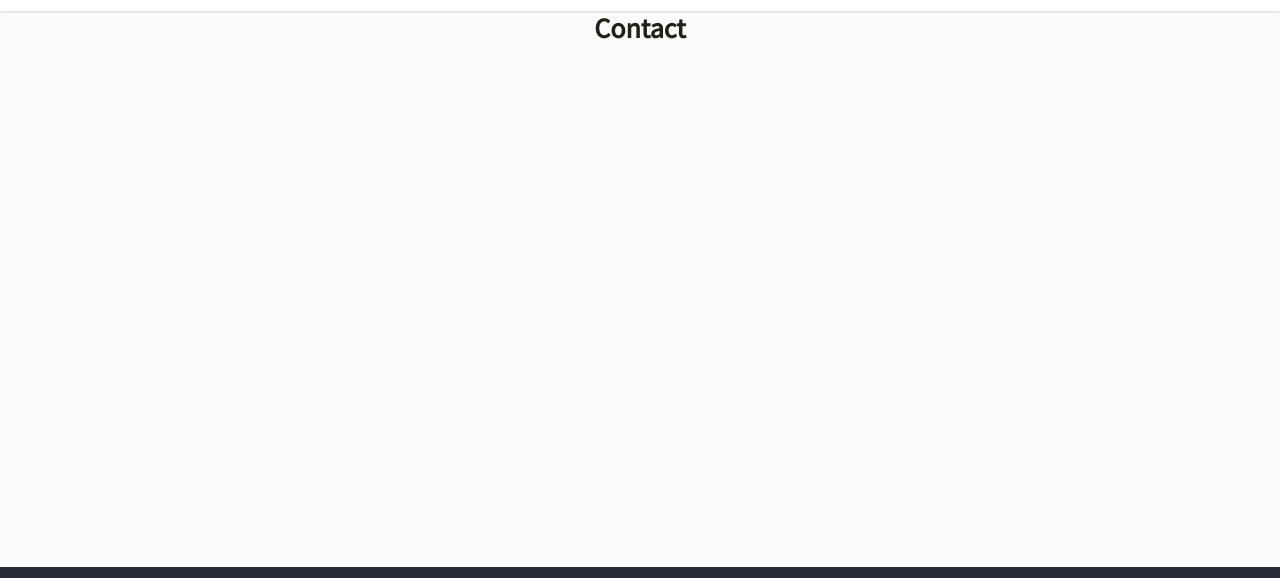
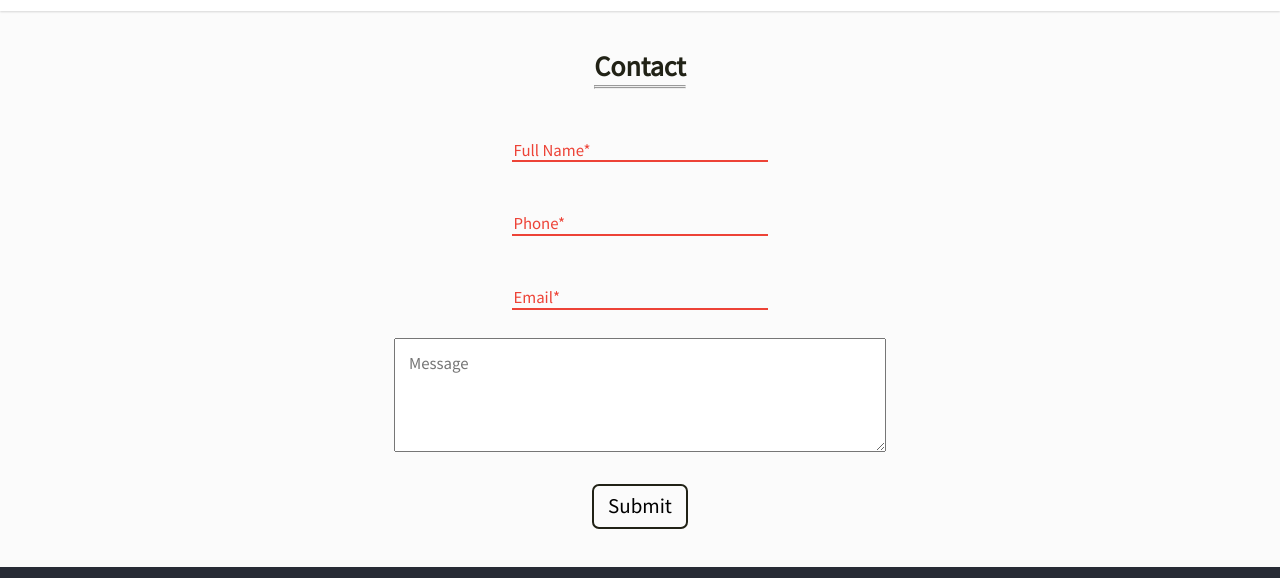
Before and after one commit to JohnFerrancol/restaurant-page, a website built with webpack: page src/template.html in a window 1280 px wide. Both pictures are taken after a click on the link "Contact". Shown: the part 66-644 px from the top of the page. Built offline with nearby package versions, Linux system fonts and the light colour scheme; files whose address does not match are found by name.

Commit message:
Populate content for Contact tab

```diff
--- a/src/css/style.css
+++ b/src/css/style.css
@@ -30,6 +30,8 @@
   --content-box-shadow: 0 1px 4px rgba(0, 0, 0, 0.16);
   --footer-background: #272b35;
   --footer-text: #f7f7f7;
+  --valid-color: #00b14f;
+  --error-message-color: #ed4337;
   --footer-icon-color: invert(100%) sepia(1%) saturate(420%) hue-rotate(91deg)
     brightness(119%) contrast(94%);
 }
@@ -253,6 +255,115 @@ main.menu .dish-name {
   font-style: italic;
 }
 
+main#content.contact {
+  display: flex;
+  flex-direction: column;
+  gap: 2rem;
+  justify-content: center;
+  padding: 2rem 10rem;
+}
+
+main.contact .contact-header-container {
+  align-self: center;
+}
+
+main.contact .contact-header {
+  font-size: 2rem;
+  font-weight: bolder;
+}
+
+main.contact hr {
+  width: 100%;
+}
+
+main.contact .contact-form {
+  display: flex;
+  flex-direction: column;
+  justify-content: center;
+  align-items: center;
+  gap: 2rem;
+}
+
+main.contact .input-container {
+  display: flex;
+  flex-direction: column;
+  align-items: center;
+  gap: 2rem;
+}
+
+main.contact .input-wrapper {
+  position: relative;
+}
+
+main.contact .input-wrapper > input {
+  font-family: inherit;
+  font-size: 1.2rem;
+  line-height: 1.4;
+  width: 20vw;
+  border: none;
+  border-bottom: 2px solid var(--header-and-main-text);
+  color: var(--header-and-main-text);
+  background-color: transparent;
+  padding: 15px 5px 5px;
+}
+
+main.contact .input-wrapper > label {
+  position: absolute;
+  font-size: 1.2rem;
+  color: var(--header-and-main-text);
+  pointer-events: none;
+  left: 0.1rem;
+  top: 50%;
+  transition: all 0.3s ease-in-out;
+}
+
+main.contact input:focus {
+  outline: none;
+}
+
+main.contact input:valid,
+input:focus:valid {
+  border-color: var(--valid-color);
+}
+
+main.contact input:invalid,
+main.contact input:focus:invalid {
+  border-color: var(--error-message-color);
+}
+
+main.contact input:focus + label,
+main.contact input:valid + label {
+  top: 5px;
+  font-size: 1rem;
+}
+
+main.contact input:valid + label {
+  color: var(--valid-color);
+}
+
+main.contact input:invalid + label {
+  color: var(--error-message-color);
+}
+
+main.contact textarea {
+  padding: 1rem;
+  font-family: inherit;
+  font-size: 1.2rem;
+}
+
+main.contact textarea:focus {
+  outline: none;
+}
+
+main.contact .form-submit-button {
+  background: none;
+  font-size: 1.5rem;
+  font-family: inherit;
+  border-radius: 0.5rem;
+  border: 2px solid var(--header-and-main-text);
+  padding: 0.5rem 1rem;
+}
+
 footer.website-footer {
   background-color: var(--footer-background);
   color: var(--footer-text);
--- a/src/js/tabs/contact.js
+++ b/src/js/tabs/contact.js
@@ -1,9 +1,100 @@
 export function renderContact() {
   const mainElement = document.querySelector("#content");
 
+  const contactHeaderContainer = document.createElement("div");
+  contactHeaderContainer.classList.add("contact-header-container");
+
   const contactHeader = document.createElement("h1");
   contactHeader.textContent = "Contact";
-  contactHeader.style.textAlign = "center";
+  contactHeader.classList.add("contact-header");
+  contactHeaderContainer.appendChild(contactHeader);
 
-  mainElement.appendChild(contactHeader);
+  const hr = document.createElement("hr");
+  const hr2 = document.createElement("hr");
+  contactHeaderContainer.appendChild(hr);
+  contactHeaderContainer.appendChild(hr2);
+
+  mainElement.appendChild(contactHeaderContainer);
+
+  const contactForm = document.createElement("form");
+  contactForm.classList.add("contact-form");
+  mainElement.appendChild(contactForm);
+
+  const inputTypeArray = [
+    {
+      type: "text",
+      id: "full-name",
+      name: "full-name",
+      for: "full-name",
+      placeholder: "Full Name*",
+    },
+    {
+      type: "tel",
+      id: "phone",
+      name: "phone",
+      for: "phone",
+      placeholder: "Phone*",
+    },
+    {
+      type: "email",
+      id: "email",
+      name: "email",
+      for: "email",
+      placeholder: "Email*",
+    },
+    {
+      type: "textarea",
+      id: "message",
+      name: "message",
+      for: "message",
+      rows: "4",
+      cols: "55",
+      placeholder: "Message",
+    },
+  ];
+
+  const inputContainer = document.createElement("div");
+  inputContainer.classList.add("input-container");
+
+  inputTypeArray.forEach((inputType) => {
+    const inputWrapper = document.createElement("div");
+    inputWrapper.classList.add("input-wrapper");
+
+    let input;
+    if (inputType.type === "textarea") {
+      input = document.createElement("textarea");
+    } else {
+      input = document.createElement("input");
+      input.type = inputType.type;
+    }
+    input.id = inputType.id;
+    input.name = inputType.name;
+    input.required = true;
+    inputWrapper.appendChild(input);
+
+    if (inputType.type !== "textarea") {
+      const label = document.createElement("label");
+      label.for = inputType.for;
+      label.textContent = inputType.placeholder;
+      inputWrapper.appendChild(label);
+    } else {
+      input.placeholder = "Message";
+      input.rows = inputType.rows;
+      input.cols = inputType.cols;
+      input.pattern = ".{20,}";
+      inputWrapper.append(input);
+    }
+
+    inputContainer.appendChild(inputWrapper);
+  });
+
+  contactForm.appendChild(inputContainer);
+
+  const submitButton = document.createElement("button");
+  submitButton.classList.add("form-submit-button");
+  submitButton.type = "submit";
+  submitButton.value = "Submit";
+  submitButton.textContent = "Submit";
+
+  contactForm.appendChild(submitButton);
 }
```
Also changed, not shown: README.md.
